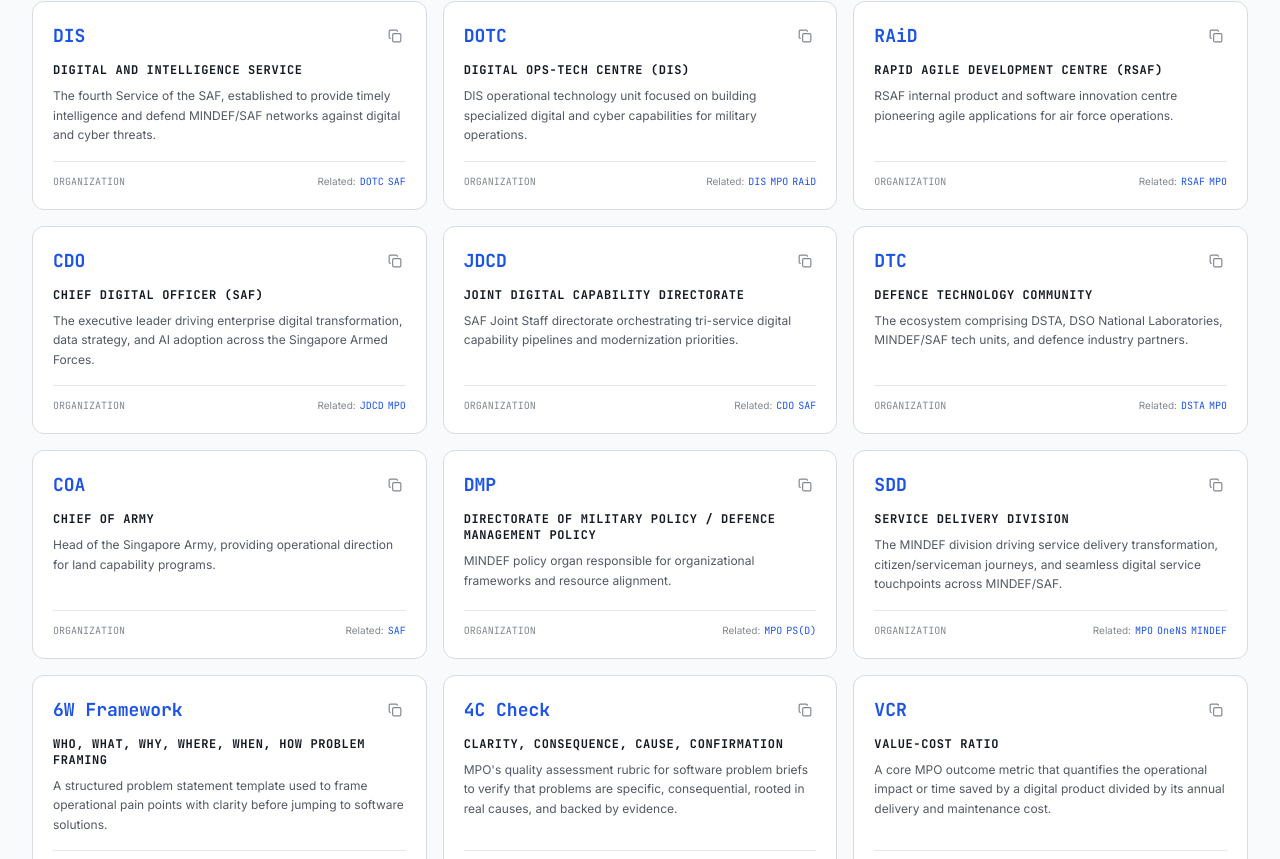
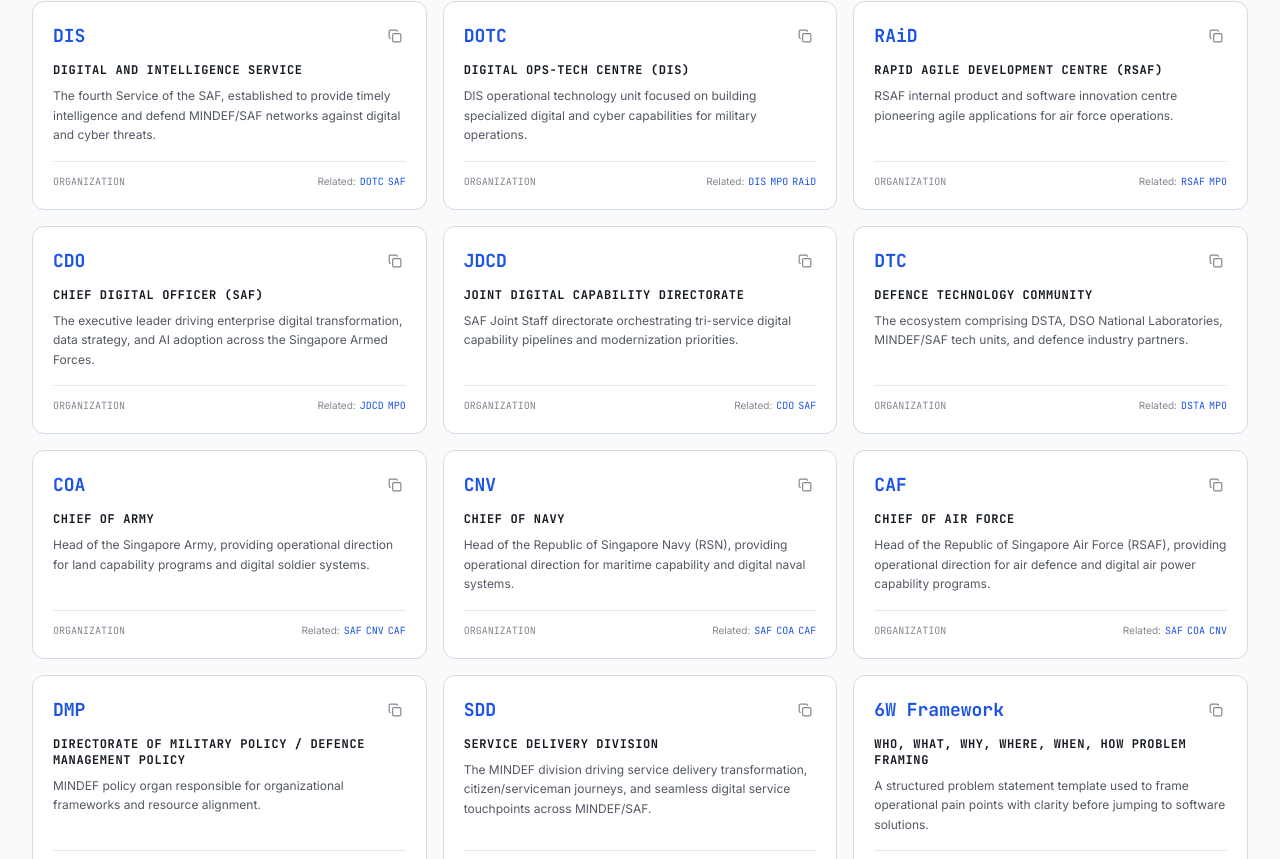
Before and after one commit to unluckyxiii/mpo, a Next.js app: page /glossary in a window 1280 px wide. Shown: the part 785-1644 px from the top of the page. Built offline with nearby package versions, Linux system fonts and the light colour scheme; no server answers.

Commit message:
feat(glossary): add CNV (Chief of Navy) and CAF (Chief of Air Force) entries

```diff
--- a/src/data/glossary-data.ts
+++ b/src/data/glossary-data.ts
@@ -85,9 +85,25 @@
     id: "coa",
     term: "COA",
     fullName: "Chief of Army",
-    definition: "Head of the Singapore Army, providing operational direction for land capability programs.",
+    definition: "Head of the Singapore Army, providing operational direction for land capability programs and digital soldier systems.",
     category: "organization",
-    relatedTerms: ["SAF"]
+    relatedTerms: ["SAF", "CNV", "CAF"]
+  },
+  {
+    id: "cnv",
+    term: "CNV",
+    fullName: "Chief of Navy",
+    definition: "Head of the Republic of Singapore Navy (RSN), providing operational direction for maritime capability and digital naval systems.",
+    category: "organization",
+    relatedTerms: ["SAF", "COA", "CAF"]
+  },
+  {
+    id: "caf",
+    term: "CAF",
+    fullName: "Chief of Air Force",
+    definition: "Head of the Republic of Singapore Air Force (RSAF), providing operational direction for air defence and digital air power capability programs.",
+    category: "organization",
+    relatedTerms: ["SAF", "COA", "CNV", "RAiD"]
   },
   {
     id: "dmp",
```
